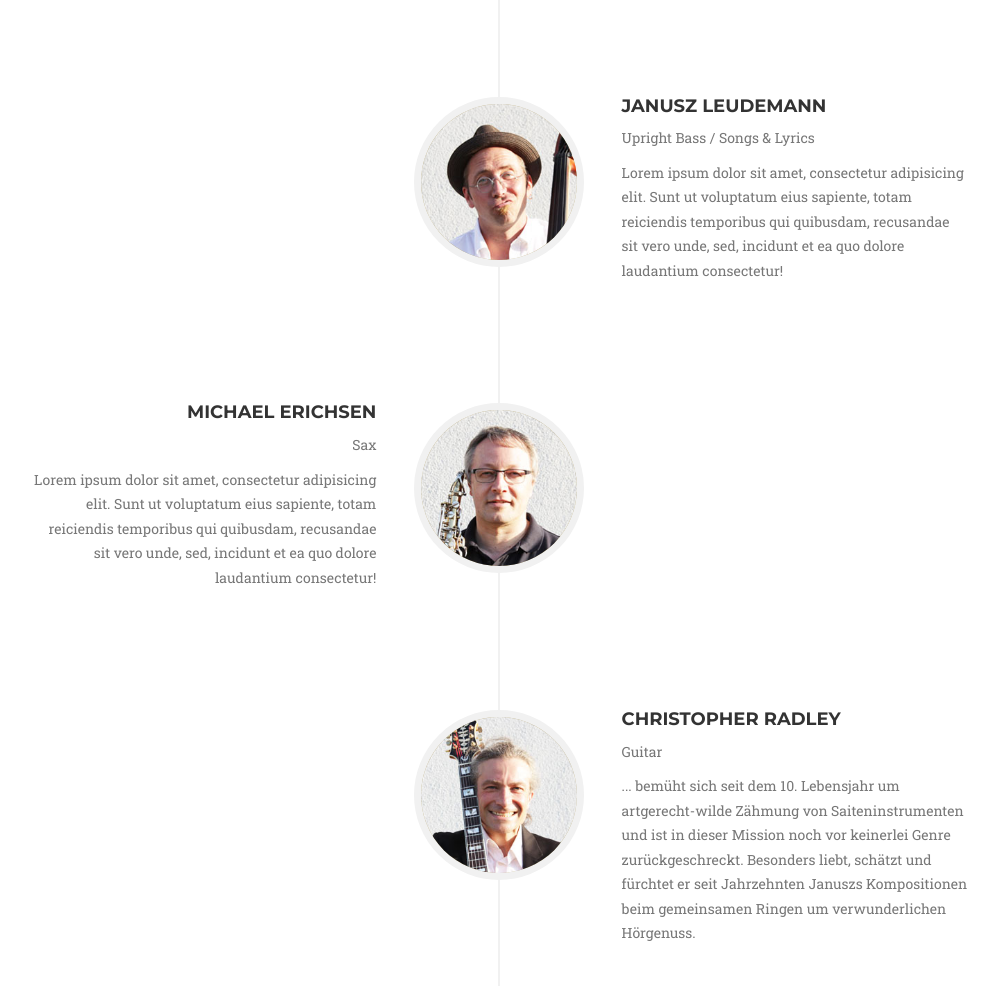
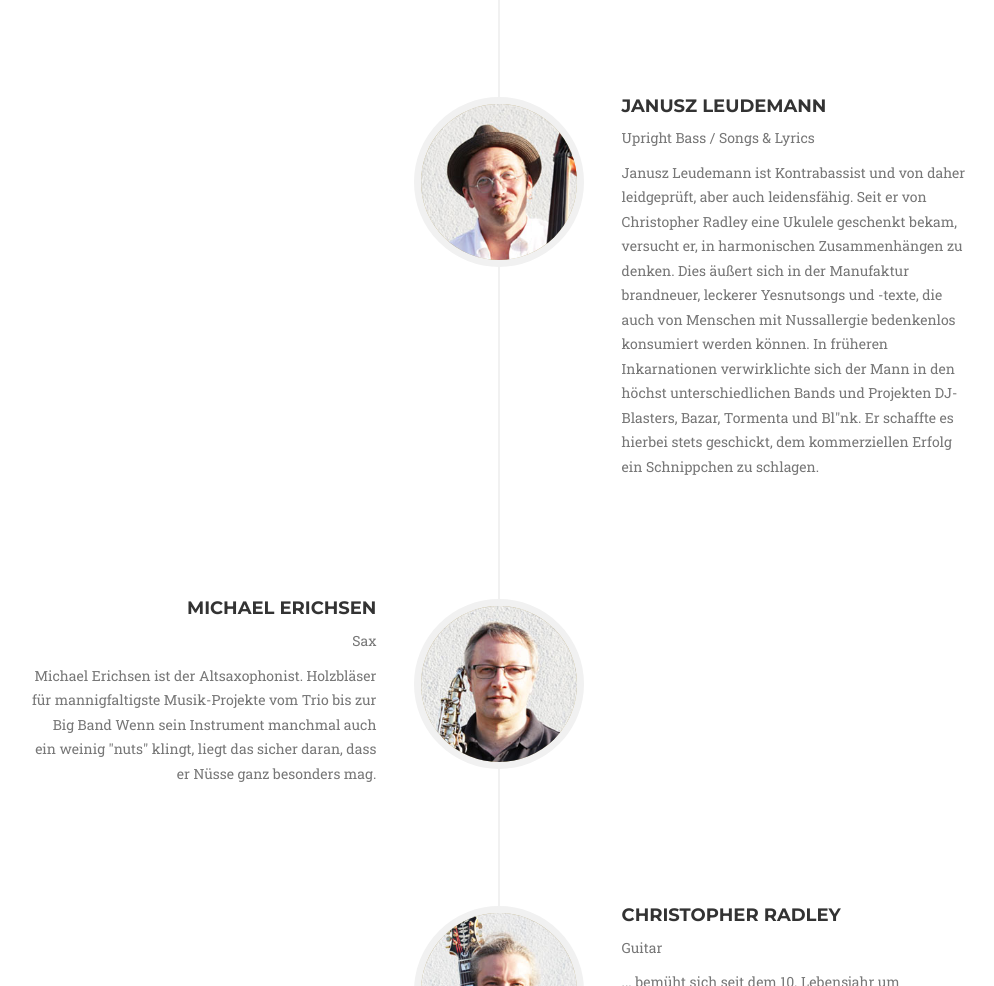
Before and after one commit to a25kk/yesnut, a plain HTML site: page index.html in a window 1280 px wide. Shown: the part 3596-4582 px from the top of the page, without its empty margins (141-1135 px from the left). Drawn offline with nearby package versions, Linux system fonts and the light colour scheme; a web font is replaced by a local one.

Commit message:
add content

```diff
--- a/index.html
+++ b/index.html
@@ -249,7 +249,16 @@
                                     <p class="text-muted">Upright Bass / Songs &amp; Lyrics</p>
                                 </div>
                                 <div class="timeline-body">
-                                    <p class="text-muted">Lorem ipsum dolor sit amet, consectetur adipisicing elit. Sunt ut voluptatum eius sapiente, totam reiciendis temporibus qui quibusdam, recusandae sit vero unde, sed, incidunt et ea quo dolore laudantium consectetur!</p>
+                                    <p class="text-muted">
+                                        Janusz Leudemann ist Kontrabassist und von daher
+                                        leidgeprüft, aber auch leidensfähig. Seit er von Christopher
+                                        Radley eine Ukulele geschenkt bekam, versucht er, in harmonischen
+                                        Zusammenhängen zu denken. Dies äußert sich in der Manufaktur
+                                        brandneuer, leckerer Yesnutsongs und -texte, die auch von Menschen mit
+                                        Nussallergie bedenkenlos konsumiert werden können. In früheren
+                                        Inkarnationen verwirklichte sich der Mann in den höchst unterschiedlichen
+                                        Bands und Projekten DJ-Blasters, Bazar, Tormenta und Bl"nk. Er schaffte
+                                        es hierbei stets geschickt, dem kommerziellen Erfolg ein Schnippchen zu schlagen.</p>
                                 </div>
                             </div>
                         </li>
@@ -263,7 +272,11 @@
                                     <p class="text-muted">Sax</p>
                                 </div>
                                 <div class="timeline-body">
-                                    <p class="text-muted">Lorem ipsum dolor sit amet, consectetur adipisicing elit. Sunt ut voluptatum eius sapiente, totam reiciendis temporibus qui quibusdam, recusandae sit vero unde, sed, incidunt et ea quo dolore laudantium consectetur!</p>
+                                    <p class="text-muted">
+                                    Michael Erichsen ist der Altsaxophonist.
+                                    Holzbläser für mannigfaltigste Musik-Projekte vom Trio bis zur Big Band
+                                    Wenn sein Instrument manchmal auch ein weinig "nuts" klingt,
+                                    liegt das sicher daran, dass er Nüsse ganz besonders mag.</p>
                                 </div>
                             </div>
                         </li>
```
